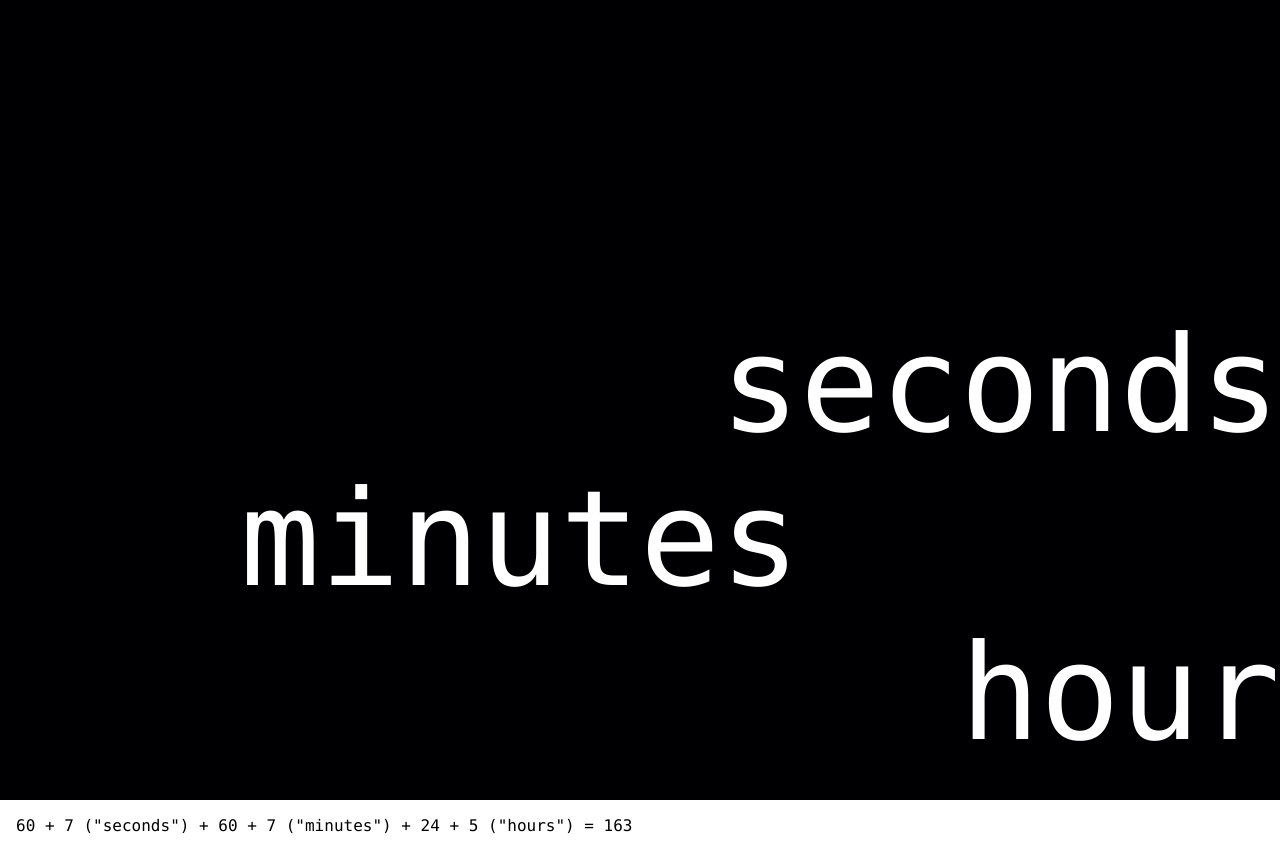
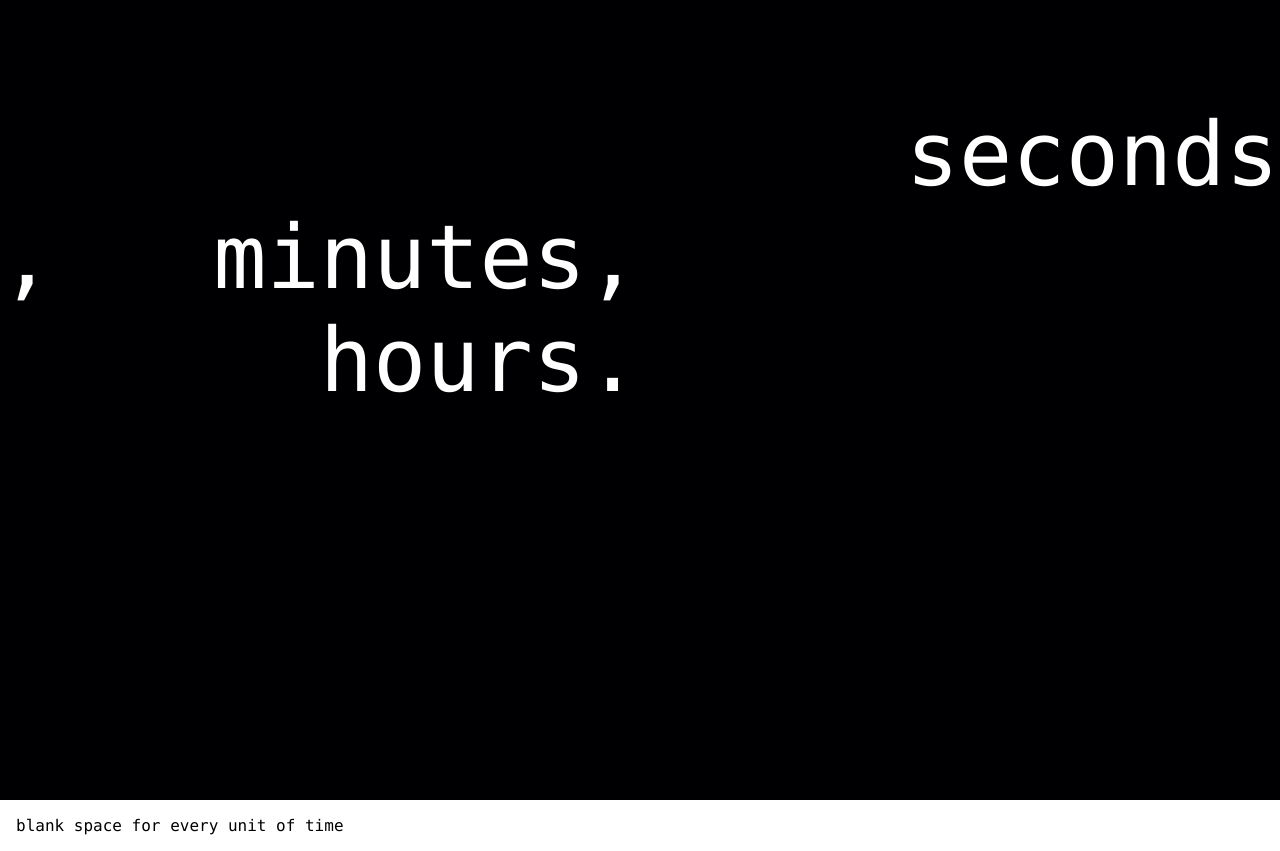
Before and after one commit to taichiaritomo/2019-11-02_screensavers, a plain HTML site: page 4/index.html in a window 1280 px wide. Drawn offline with Linux system fonts and the light colour scheme.

Commit message:
update 4

```diff
--- a/4/index.html
+++ b/4/index.html
@@ -7,7 +7,7 @@
 <body>
   <div class="screensaver"><span></span></div>
   <div class="notes">
-    60 + 7 ("seconds") + 60 + 7 ("minutes") + 24 + 5 ("hours") = 163
+    blank space for every unit of time
   </div>
 </body>
 <script src="script.js"></script>
--- a/4/script.js
+++ b/4/script.js
@@ -7,7 +7,6 @@ var request; // this variable stores the "animation frame request"
 var i = 0;
 
 var screensaverText = document.querySelector('.screensaver span');
-screensaverText.innerHTML = "&nbsp;".repeat(163);
 
 // this is our drawing function. it can be named anything, but i called it "draw"
 function draw() {
@@ -25,12 +24,11 @@ function draw() {
   var seconds = now.getSeconds();
 
   var space = "&nbsp;";
-  var string = space.repeat(seconds) + "seconds" + space.repeat(minutes) + "minutes" + space.repeat(hours) + "hours";
+  var string = space.repeat(seconds) + "seconds," + space.repeat(minutes) + "minutes," + space.repeat(hours) + "hours.";
   screensaverText.innerHTML = string;
 }
 
 draw();
-
 
 function adjust() {
   var fontsize = 2;
@@ -41,4 +39,5 @@ function adjust() {
   screensaverText.style.fontSize = (fontsize - 0.1) + 'px';
 }
 
+screensaverText.innerHTML = "&nbsp;".repeat(166);
 adjust();
```
